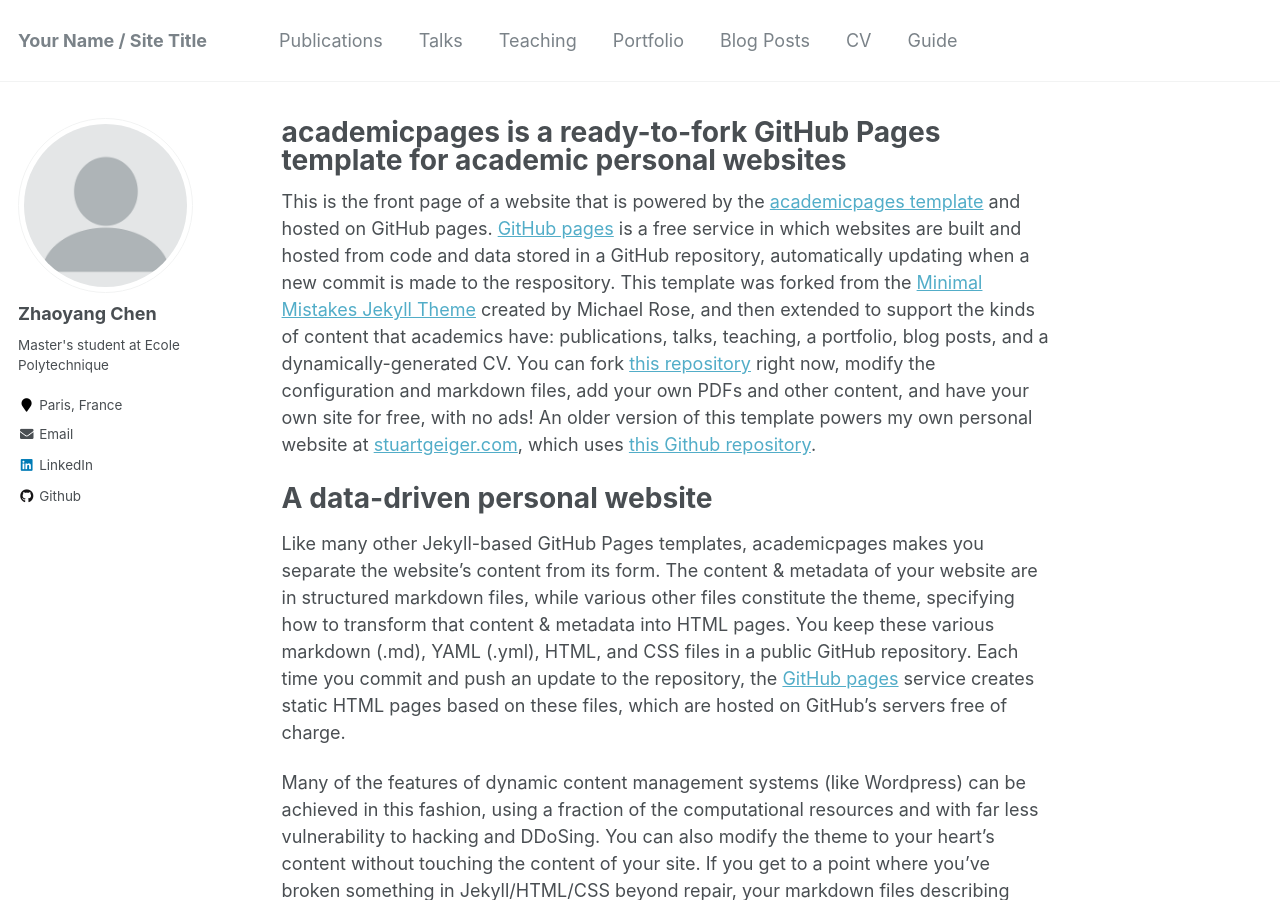
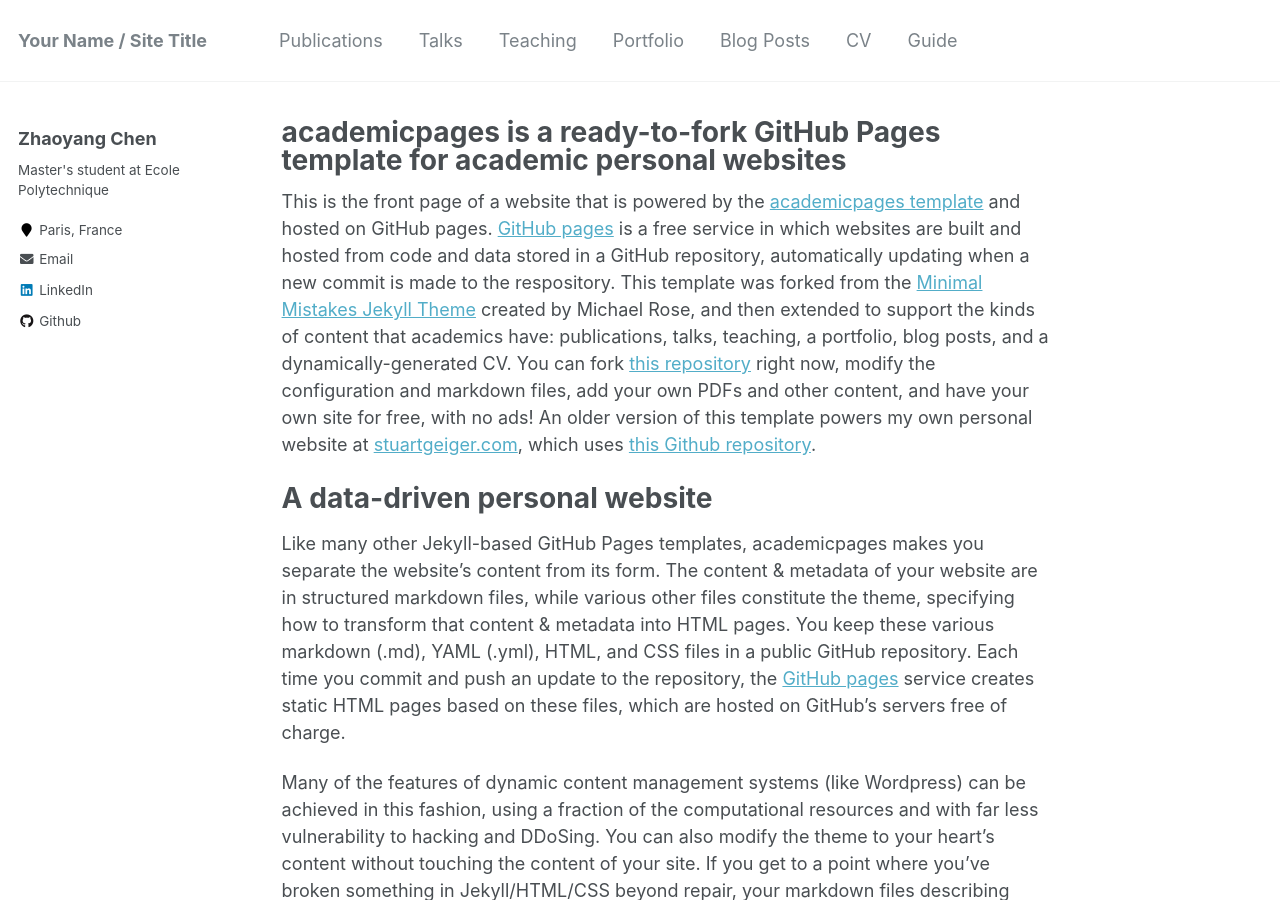
Before and after one commit to czy20000902/czy20000902.github.io, a Jekyll site: the page built from _pages/about.md, in a window 1280 px wide and 900 px high. Built offline with Jekyll 4.4.1, drawn with Linux system fonts in a browser that asks for light colours.

Commit message:
Update author-profile.html

```diff
--- a/_includes/author-profile.html
+++ b/_includes/author-profile.html
@@ -6,13 +6,13 @@
 
 <div itemscope itemtype="http://schema.org/Person">
 
-  <div class="author__avatar">
+  <!-- <div class="author__avatar">
     {% if author.avatar contains "://" %}
     	<img src="{{ author.avatar }}" alt="{{ author.name }}">
     {% else %}
     	<img src="{{ author.avatar | prepend: "/images/" | prepend: base_path }}" class="author__avatar" alt="{{ author.name }}">
     {% endif %}
-  </div>
+  </div> -->
 
   <div class="author__content">
     <h3 class="author__name">{{ author.name }}</h3>
```
